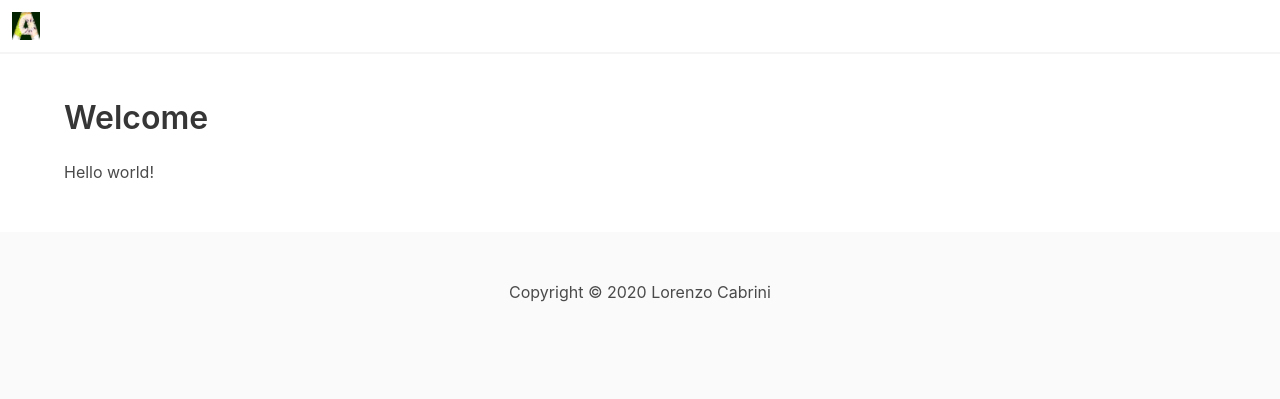
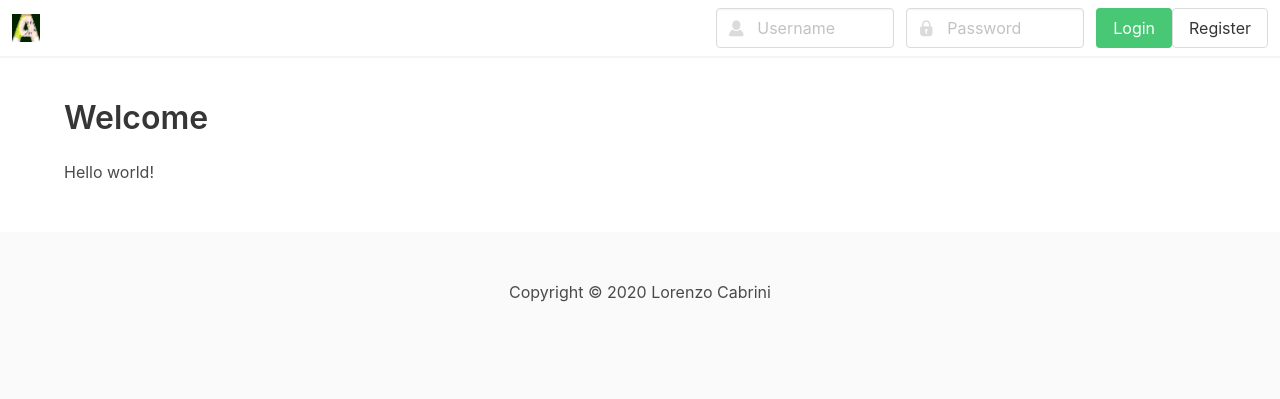
Before and after one commit to Prince-linux/aluguntugui, a Django app: page / in a window 1280 px wide. Shown: the top 399 px of the page. Run offline with Django 3.2, Linux system fonts and the light colour scheme.

Commit message:
Login and logout

```diff
--- a/alu/core/templates/base.html
+++ b/alu/core/templates/base.html
@@ -27,6 +27,47 @@
 
       <div class="navbar-end">
 	{% block navbar-end %}{% endblock %}
+
+	{% if not user.is_authenticated %}
+	  <div class="navbar-item">
+	    <form method="post" action="{% url 'login' %}">
+	      {% csrf_token %}
+	      <div class="field is-horizontal">
+		<div class="field-body">
+		  <div class="field">
+		    <p class="control has-icons-left">
+		      <input class="input" type="text" name="username" placeholder="Username" size="8">
+		      <span class="icon is-small is-left">
+			<i class="fa fa-user"></i>
+		      </span>
+		    </p>
+		  </div>
+
+		  <div class="field">
+		    <p class="control has-icons-left">
+		      <input class="input" type="password" name="password" placeholder="Password" size="8">
+		      <span class="icon is-small is-left">
+			<i class="fa fa-lock"></i>
+		      </span>
+		    </p>
+		  </div>
+
+		  <div class="field">
+		    <p class="control">
+		      <input class="button is-success" type="submit" value="Login">
+		    </p>
+		  </div>
+		</div>
+	      </div>
+	    </form>
+
+	    <a class="button" href="#">Register</a>
+	  </div>
+	{% else %}
+	  <div class="navbar-item">
+	    <a class="button is-danger" href="{% url 'logout' %}">Logout</a>
+	  </div>
+	{% endif %}
       </div>
     </nav>
 
--- a/alu/core/views.py
+++ b/alu/core/views.py
@@ -1,4 +1,21 @@
 from django.shortcuts import render, redirect
+from django.contrib import auth
+from django.contrib import messages
 
 def home(request):
     return render(request, 'core/home.html')
+
+def login(request):
+    username = request.POST.get("username")
+    password = request.POST.get("password")
+    user = auth.authenticate(request, username=username, password=password)
+    if user is not None:
+        auth.login(request, user)
+        return redirect('home')
+    else:
+        messages.error(request, "Authentication failed")
+        return redirect('home')
+
+def logout(request):
+    auth.logout(request)
+    return redirect('home')
--- a/aluguntugui/urls.py
+++ b/aluguntugui/urls.py
@@ -15,9 +15,11 @@ Including another URLconf
 """
 from django.contrib import admin
 from django.urls import path
-from alu.core.views import home
+from alu.core.views import *
 
 urlpatterns = [
     path('admin/', admin.site.urls),
     path('', home, name='home'),
+    path('login/', login, name='login'),
+    path('logout/', logout, name='logout'),
 ]
```
Also changed, not shown: aluguntugui/settings.py (+8 -0 lines).
